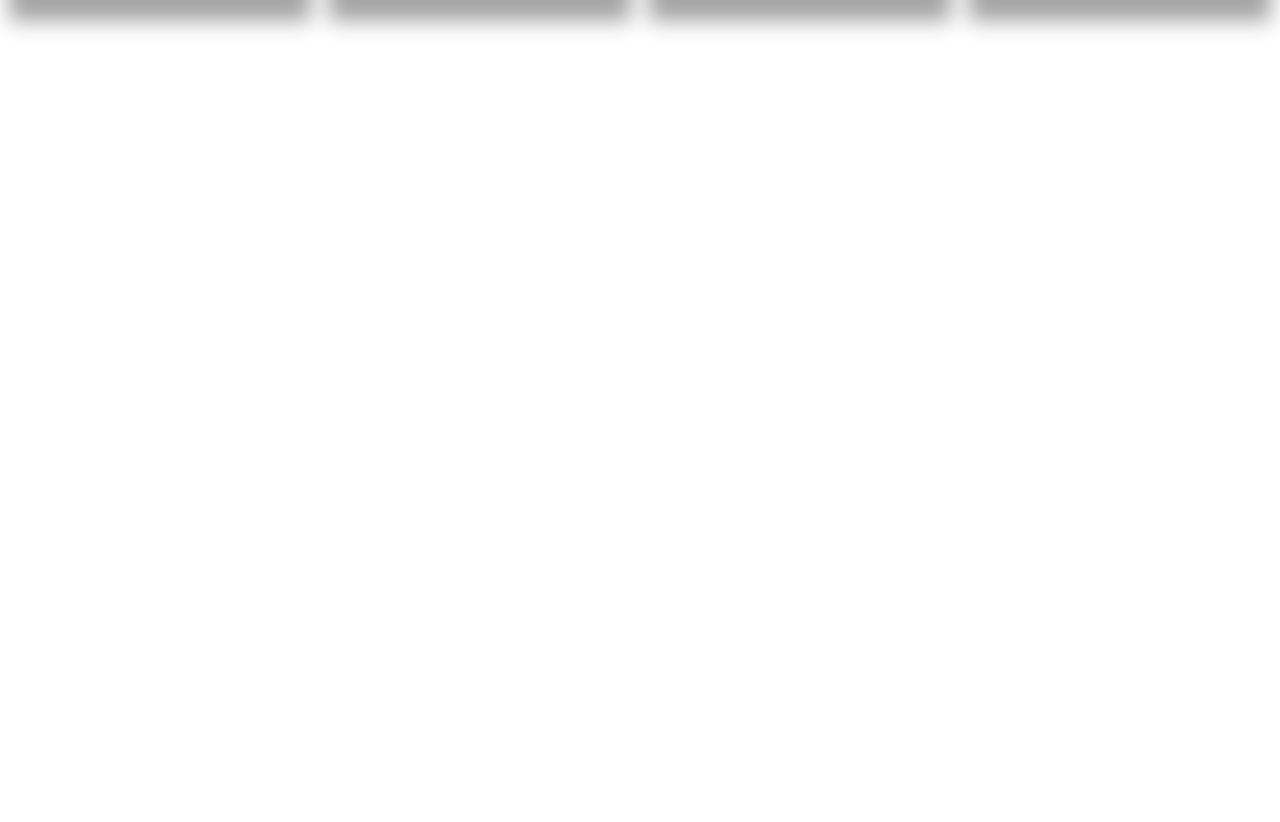
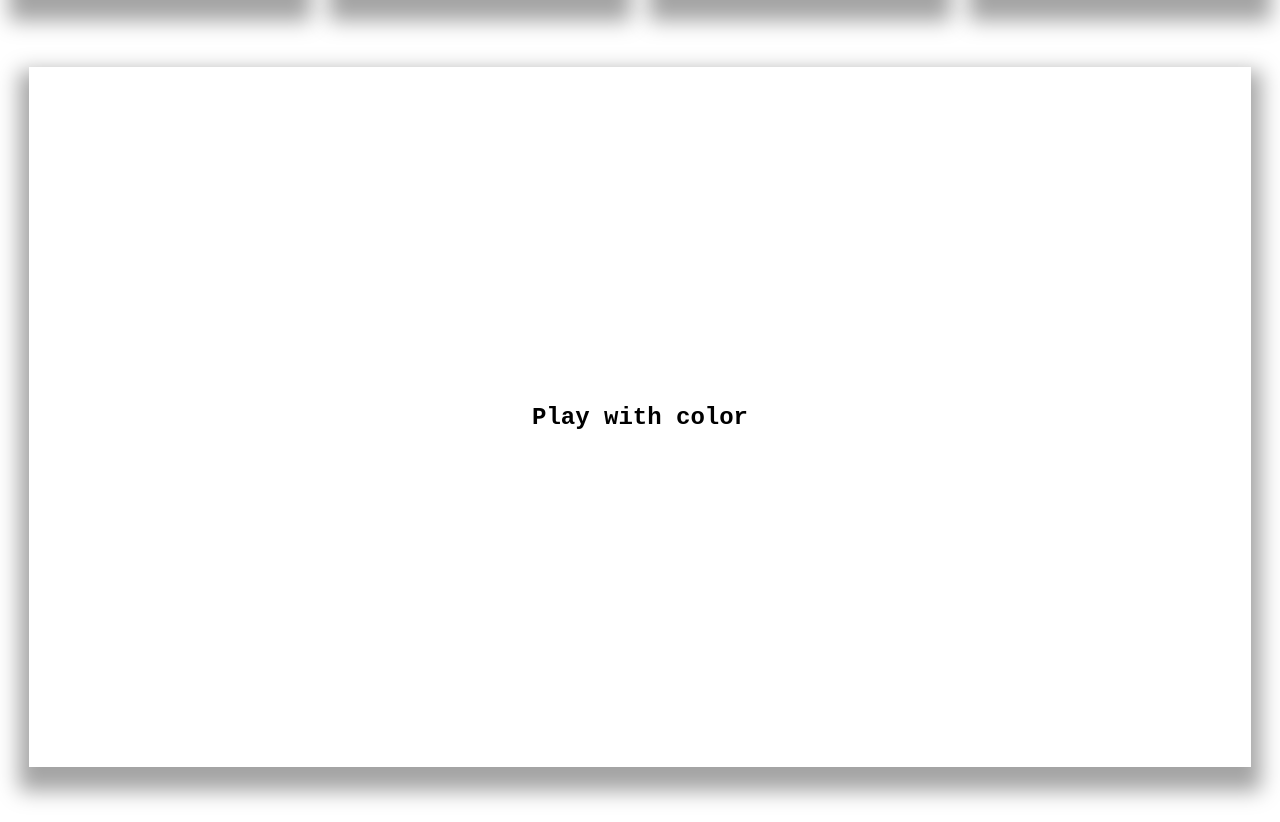
Before and after one commit to Bertomalone/play-with-color, a plain HTML site: page index.html in a window 1280 px wide. Shown: the part 433-1255 px from the top of the page. Before the commit the page ends 800 px from the top, so only its background shows below. Drawn offline with Linux system fonts and the light colour scheme.

Commit message:
change background color with x and y position point already done

```diff
--- a/index.html
+++ b/index.html
@@ -8,6 +8,7 @@
     <link rel="stylesheet" href="style.css">
 </head>
 <body>
+    <section class="row-four">
         <div class="container">
             <div class="card">
                 <h1 id="title-text">Play with color</h1>
@@ -44,6 +45,15 @@
                 </div>
             </div>
         </div>
+    </section>
+
+    <section class="row-one">
+        <dic class="container">
+            <div class="card">
+                <h1>Play with color</h1>
+            </div>
+        </dic>
+    </section>
 
     <script src="script.js"></script>
 </body>
--- a/script.js
+++ b/script.js
@@ -53,3 +53,14 @@ rangeGreen.addEventListener("input", function() {
 rangeBlue.addEventListener("input", function() {
     document.getElementsByClassName("card")[3].style.backgroundColor = cologRGB(rangeRed.value, rangeGreen.value, rangeBlue.value);
 });
+
+// change background color with point of x and y
+const oneCardBlock =  document.getElementsByClassName("card")[4];
+oneCardBlock.classList.add("card-one-block");
+oneCardBlock.addEventListener("mousemove", function(event) {
+    const xPosition = Math.round((event.clientX / window.innerWidth) * 255);
+    const yPosition = Math.round((event.clientY / window.innerHeight) * 255);
+    const fixBluePosition = Math.round(255 / 2);
+
+    oneCardBlock.style.backgroundColor = "rgb("+ xPosition +", "+ yPosition +", "+ fixBluePosition +")";
+});
--- a/style.css
+++ b/style.css
@@ -9,6 +9,10 @@ body {
     font-family: 'Courier New', Courier, monospace;
 }
 
+section {
+    margin-bottom: 50px;
+}
+
 .container {
     display: flex;
     align-content: center;
@@ -16,14 +20,52 @@ body {
     padding-top: 20px;
 }
 
+.row-one {
+    margin-left: 29px;
+    margin-right: 29px;
+}
+
+.row-one .container {
+    display: inline-block;
+    width: 100%;
+    height: 90vh;
+    align-content: normal;
+    align-items: normal;
+}
+
+.container::before, .container::after {
+    content: "";
+    display: table;
+}
+
+.container::after {
+    clear: both;
+}
+
 .card {
     box-shadow: 0px 14px 20px 10px rgba(0, 0, 0, 0.36);
+    float: left;
     padding-top: 25px;
     padding-bottom: 90px;
     width: 22%;
     height: 410px;
     margin: 0 auto;
-    margin-bottom: 100px;
+}
+
+.card-one-block {
+    display: block;
+    position: relative;
+    width: 100%;
+    height: 100%;
+    padding: 0;
+    float: none;
+}
+
+.card-one-block h1 {
+    position: absolute;
+    top: 50%;
+    left: 50%;
+    transform: translate(-50%, -50%);
 }
 
 .btn-cursor, .toggle-cursor {
```
Lines whose indentation alone changed are shown as unchanged.
